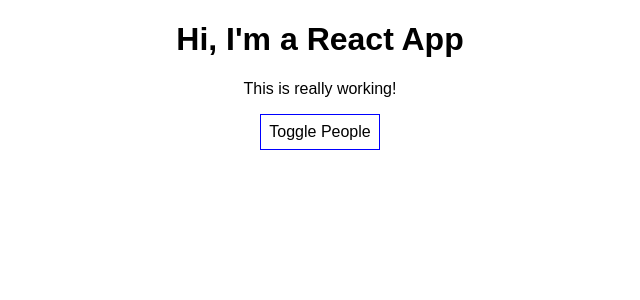
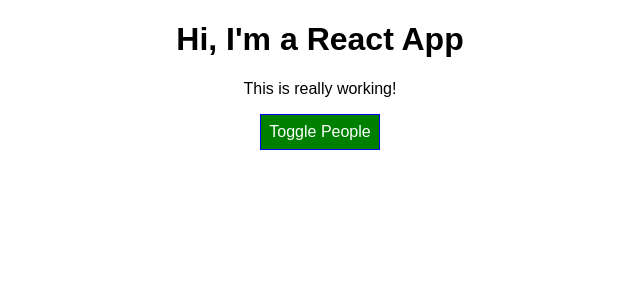
Before and after one commit to cbaermann/React, a React (Create React App) app in the folder firstproj/: page / in a window 1280 px wide. Shown: the top 300 px of the page, without its empty margins (320-960 px from the left). Built offline with nearby package versions, Linux system fonts and the light colour scheme.

Commit message:
initial commit

```diff
--- a/firstproj/package.json
+++ b/firstproj/package.json
@@ -3,6 +3,7 @@
   "version": "0.1.0",
   "private": true,
   "dependencies": {
+    "radium": "^0.26.0",
     "react": "^16.10.1",
     "react-dom": "^16.10.1",
     "react-scripts": "1.1.5"
--- a/firstproj/src/App.css
+++ b/firstproj/src/App.css
@@ -1,3 +1,11 @@
 .App {
   text-align: center;
 }
+
+.red{
+  color: red;
+
+}
+.bold {
+  font-weight: bold;
+}
--- a/firstproj/src/App.js
+++ b/firstproj/src/App.js
@@ -44,11 +44,12 @@
 
   render () {
     const style = {
-      backgroundColor: 'white',
+      backgroundColor: 'green',
+      color: 'white',
       font: 'inherit',
       border: '1px solid blue',
       padding: '8px',
-      cursor: 'pointer'
+      cursor: 'pointer',
     };
 
     let persons = null;
@@ -66,11 +67,24 @@
           })}
         </div>
       );
+
+      style.backgroundColor = 'red';
+
+
+    }
+
+    let classes = [];
+    if(this.state.persons.length <= 2) {
+      classes.push('red'); //classes = ['red']
+    }
+    if(this.state.persons.length <=1){
+      classes.push('bold'); //classes = ['red', 'bold']
     }
     return (
+
         <div className="App">
           <h1>Hi, I'm a React App</h1>
-        <p>This is really working!</p>
+          <p className={classes.join(' ')}>This is really working!</p>
           <button
           style={style}
           onClick={this.togglePersonsHandler}>Toggle People</button>
--- a/firstproj/src/Person/Person.js
+++ b/firstproj/src/Person/Person.js
@@ -2,6 +2,7 @@
 import './Person.css';
 
 const person = (props) => {
+
     return (
         <div className="Person">
             <p onClick={props.click}>I'm {props.name} and I am {props.age} years old!</p>
```
Also changed, not shown: 1 other file (tests, documents, lock files or other folders). Lines whose indentation alone changed are shown as unchanged.
